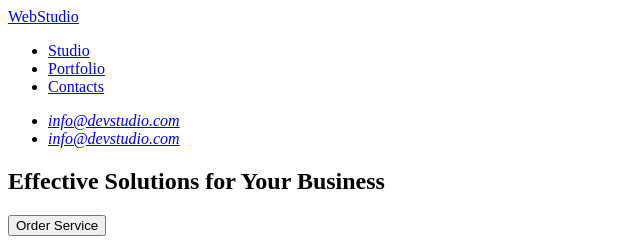
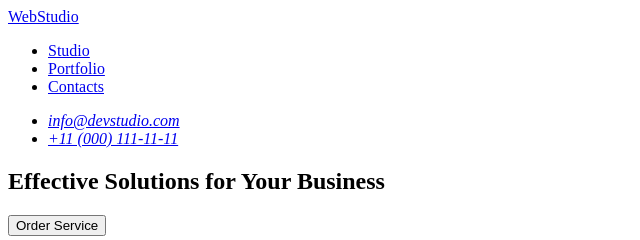
Before and after one commit to MarynaHuz789/goit-markup-hw-01, a plain HTML site: page index.html in a window 1280 px wide. Shown: the top 240 px of the page, 0-640 px from the left. Drawn offline with Linux system fonts and the light colour scheme.

Commit message:
Update index.html

```diff
--- a/index.html
+++ b/index.html
@@ -19,7 +19,7 @@
 <address>
     <ul>
         <li><a href="mailto:info@devstudio.com">info@devstudio.com</a></li>
-        <li><a href="mailto:info@devstudio.com">info@devstudio.com</a></li>
+        <li><a href="tel:+110001111111">+11 (000) 111-11-11</a></li>
     </ul>
 </address>
 </header>
```
